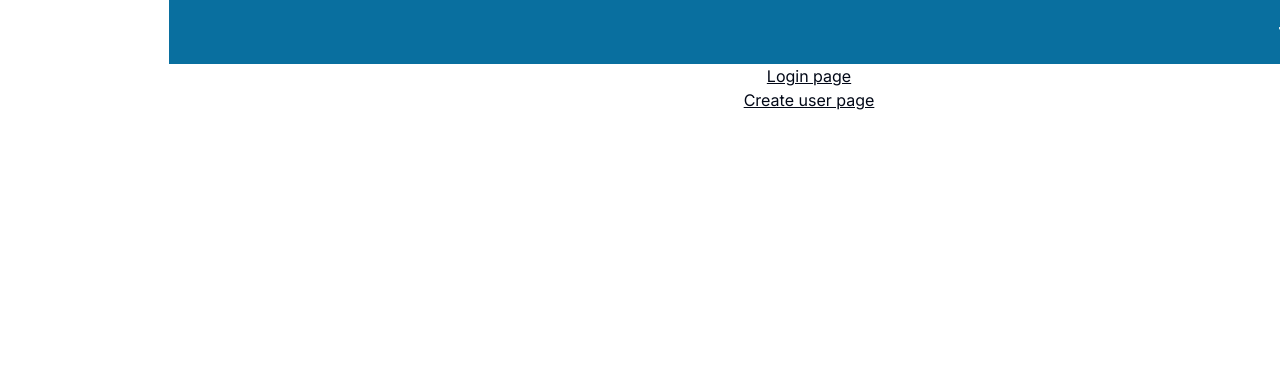
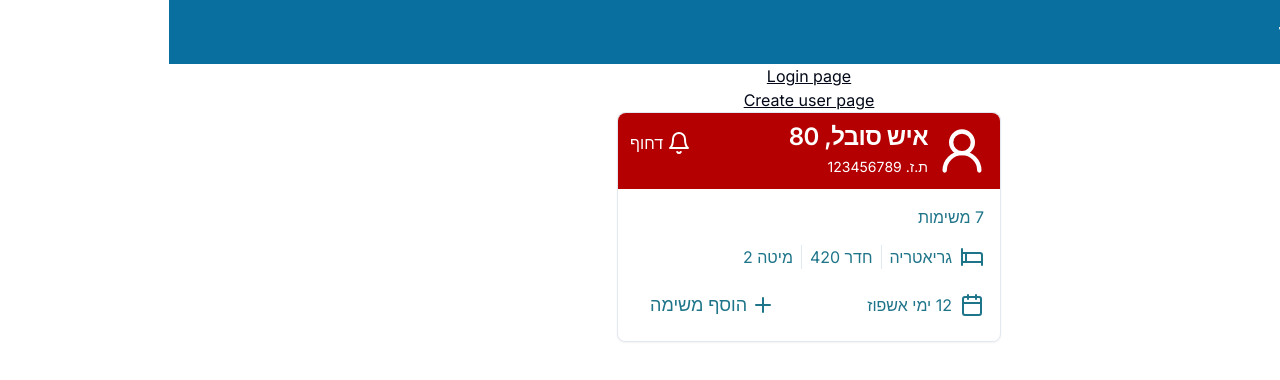
Before and after one commit to b0rik/openu-web-workshop, a Next.js app: page / in a window 1280 px wide. Shown: the top 380 px of the page. Built offline with nearby package versions, Linux system fonts and the light colour scheme.

Commit message:
created patient card ui

```diff
--- a/app/page.tsx
+++ b/app/page.tsx
@@ -1,3 +1,4 @@
+import { PatientCard } from '@/components/PatientCard';
 import Link from 'next/link';
 
 const page = () => {
@@ -9,6 +10,7 @@ const page = () => {
       <Link className='underline' href='/auth/create-user'>
         Create user page
       </Link>
+      <PatientCard />
     </main>
   );
 };
--- /dev/null
+++ b/components/PatientCard.tsx
@@ -0,0 +1,116 @@
+import {
+  Card,
+  CardHeader,
+  CardTitle,
+  CardDescription,
+  CardContent,
+} from '@/components/ui/card';
+import { Separator } from '@/components/ui/separator';
+import { Button } from '@/components/ui/button';
+
+import { cn } from '@/lib/utils';
+
+import { Bell, Bed, Calendar, UserRound, Plus } from 'lucide-react';
+
+const mockPatientData = {
+  id: '4f64c137-b56c-49dc-a115-491b9b880c3d',
+  name: 'איש סובל',
+  age: 80,
+  socialId: '123456789', // social id
+  department: 'גריאטריה',
+  room: '420',
+  bed: 2,
+  addmissionDate: new Date(Date.now() - 1000000000),
+};
+
+const mockPatientTasks = [
+  { urgent: false },
+  { urgent: false },
+  { urgent: false },
+  { urgent: false },
+  { urgent: false },
+  { urgent: true },
+  { urgent: false },
+];
+
+export const PatientCard = () => {
+  // get as prop?
+  const { name, age, socialId, bed, department, room, addmissionDate } =
+    mockPatientData;
+  // fetch for every user? wasteful fetches how to improve?
+  const tasks = mockPatientTasks;
+
+  const hospitalizationDays = (date: Date) => {
+    // milliseconds * seconds * minutes * hours
+    const millisInDay = 1000 * 60 * 60 * 24;
+    const millisFromDate = Date.now() - date.getTime();
+
+    return Math.round(millisFromDate / millisInDay);
+  };
+
+  const isUrgent = tasks.find((task) => task.urgent);
+
+  return (
+    <Card className='w-80 sm:w-96'>
+      <CardHeader
+        className={cn(
+          'flex flex-row justify-between items-center text-white rounded-t-lg p-3',
+          isUrgent ? 'bg-[#B40000]' : 'bg-[#096F9F]'
+        )}
+      >
+        <div className='flex items-center gap-2'>
+          <UserRound size='52px' />
+          <div className='space-y-2'>
+            <CardTitle>
+              <span>{name}</span>
+              {', '}
+              <span>{age}</span>
+            </CardTitle>
+            <CardDescription className='text-white'>
+              <span>ת.ז. {socialId}</span>
+            </CardDescription>
+          </div>
+        </div>
+        {isUrgent && (
+          <div className='self-start'>
+            <div className='flex gap-1'>
+              <Bell />
+              <p>דחוף</p>
+            </div>
+          </div>
+        )}
+      </CardHeader>
+      <CardContent className='p-4 space-y-4 text-[#1e7489]'>
+        <p>{`${tasks.length ? tasks.length : 'אין'} משימות`}</p>
+        <div className='flex gap-2'>
+          <Bed />
+          <p>{department}</p>
+          <Separator orientation='vertical' className='h-auto' />
+          <p>חדר {room}</p>
+
+          {bed && (
+            <>
+              <Separator orientation='vertical' className='h-auto' />
+              <p>מיטה {bed}</p>
+            </>
+          )}
+        </div>
+        <div className='flex flex-col sm:flex-row justify-between'>
+          <div className='flex gap-2 items-center'>
+            <Calendar />
+            <p>{`${hospitalizationDays(addmissionDate)} ימי אשפוז`}</p>
+          </div>
+          <Button
+            variant='ghost'
+            className='flex self-end items-center gap-1 text-lg'
+          >
+            <span>
+              <Plus />
+            </span>
+            הוסף משימה
+          </Button>
+        </div>
+      </CardContent>
+    </Card>
+  );
+};
--- a/components/auth/LoginForm.tsx
+++ b/components/auth/LoginForm.tsx
@@ -52,7 +52,7 @@ export const LoginForm = () => {
       <Form {...form}>
         <form
           onSubmit={form.handleSubmit(onSubmit)}
-          className='space-y-6 w-[240px] md:w-[320px]'
+          className='space-y-6 w-[240px] sm:w-[320px]'
         >
           <FormField
             control={form.control}
--- a/components/form/FormCardWrapper.tsx
+++ b/components/form/FormCardWrapper.tsx
@@ -18,7 +18,7 @@ export const FormCardWrapper = ({
   children,
 }: FormCardWrapperProps) => {
   return (
-    <Card className='w-fit max-w-[290px] md:max-w-[714px] bg-[#eaf5f9] text-[#1e7489]'>
+    <Card className='w-fit max-w-[290px] sm:max-w-[714px] bg-[#eaf5f9] text-[#1e7489]'>
       <CardHeader className='text-center'>
         {title && <CardTitle>{title}</CardTitle>}
         {description && <CardDescription>{description}</CardDescription>}
--- /dev/null
+++ b/components/ui/separator.tsx
@@ -0,0 +1,31 @@
+'use client';
+
+import * as React from 'react';
+import * as SeparatorPrimitive from '@radix-ui/react-separator';
+
+import { cn } from '@/lib/utils';
+
+const Separator = React.forwardRef<
+  React.ElementRef<typeof SeparatorPrimitive.Root>,
+  React.ComponentPropsWithoutRef<typeof SeparatorPrimitive.Root>
+>(
+  (
+    { className, orientation = 'horizontal', decorative = true, ...props },
+    ref
+  ) => (
+    <SeparatorPrimitive.Root
+      ref={ref}
+      decorative={decorative}
+      orientation={orientation}
+      className={cn(
+        'shrink-0 bg-border',
+        orientation === 'horizontal' ? 'h-[1px] w-full' : 'h-full w-[1px]',
+        className
+      )}
+      {...props}
+    />
+  )
+);
+Separator.displayName = SeparatorPrimitive.Root.displayName;
+
+export { Separator };
--- a/package.json
+++ b/package.json
@@ -13,6 +13,7 @@
     "@hookform/error-message": "^2.0.1",
     "@hookform/resolvers": "^3.3.4",
     "@radix-ui/react-label": "^2.0.2",
+    "@radix-ui/react-separator": "^1.0.3",
     "@radix-ui/react-slot": "^1.0.2",
     "@vercel/postgres": "^0.7.2",
     "bcryptjs": "^2.4.3",
```
Also changed, not shown: 1 other file (tests, documents, lock files or other folders).
